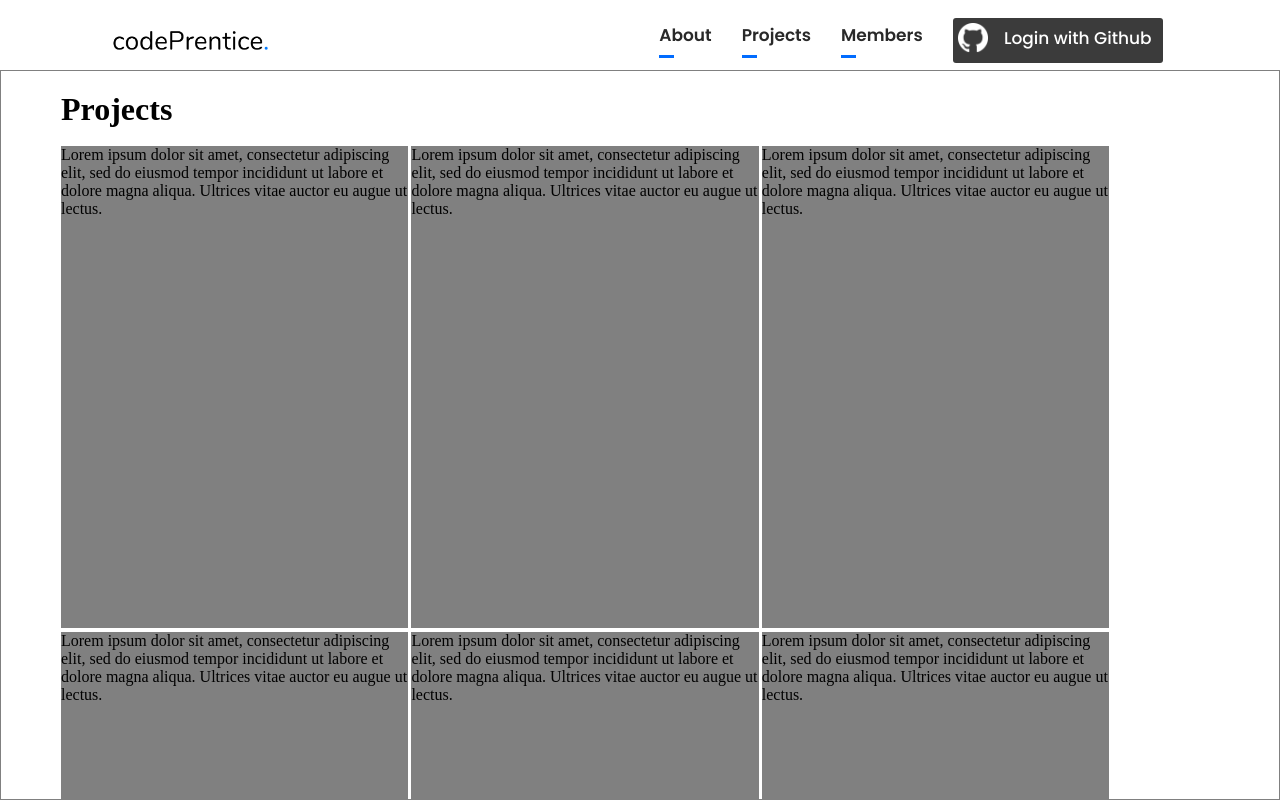
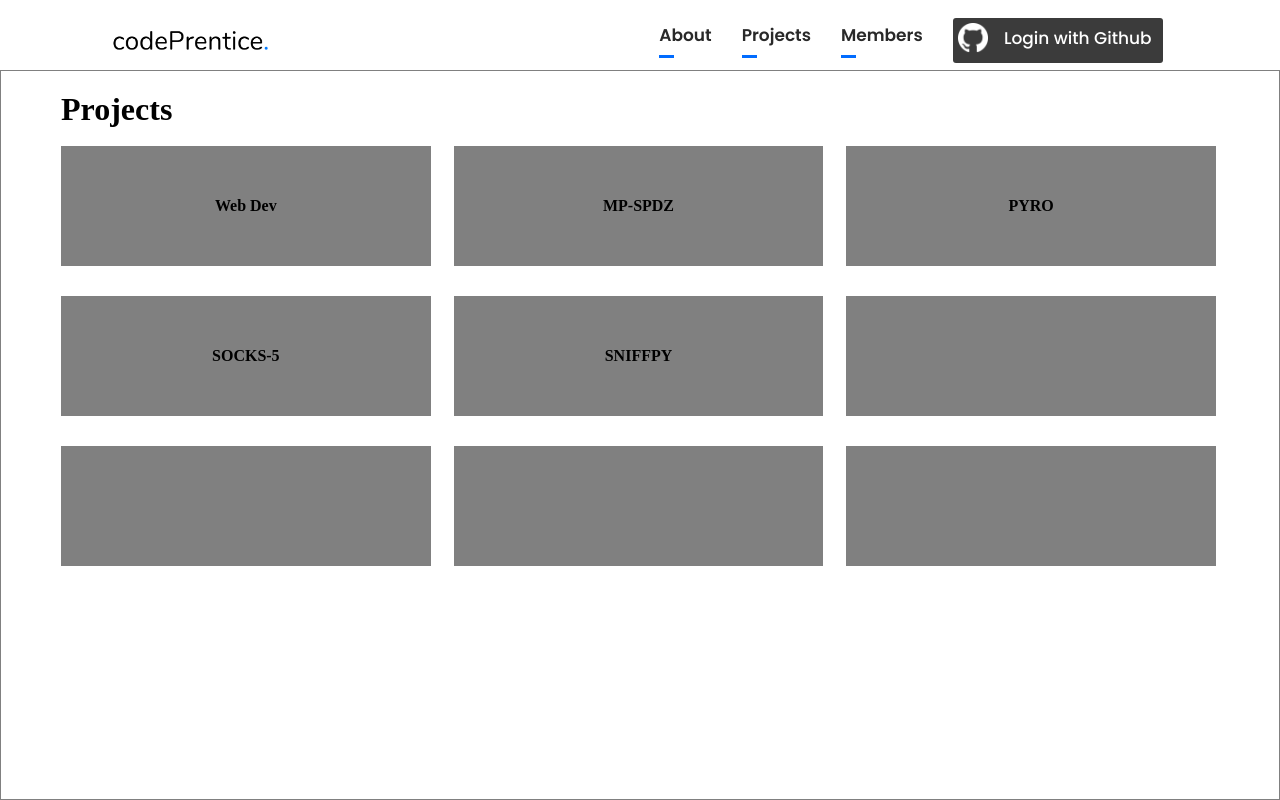
Before and after one commit to codeprentice-org/codeprentice-site-revamped, a React (Create React App) app in the folder frontend/: page /projects in a window 1280 px wide. Built offline with nearby package versions, Linux system fonts and the light colour scheme.

Commit message:
Enabled hovering

```diff
--- a/frontend/src/components/projects-page/project.css
+++ b/frontend/src/components/projects-page/project.css
@@ -5,33 +5,31 @@
   border: 1px solid gray;
   overflow-x: scroll;
 }
+
 .project_display {
+  display: grid;
+  grid-template-columns: repeat(3, 1fr);
+  grid-template-rows: repeat(3, 150px);
+  column-gap: 20px;
+}
+.project {
   display: flex;
-  flex-direction: row;
-  flex-wrap: wrap;
-  width: 100%;
-  height: 100%;
-}
-
-.project {
-  height: 70%;
-  width: 30%;
-  margin-bottom: 4px;
+  justify-content: center;
+  align-items: center;
+  padding: 30px;
+  width: auto;
+  z-index: 0;
   background-color: gray;
-  -webkit-transition: height 0.5s ease-out;
-  -moz-transition: height 0.5s ease-out;
-  -o-transition: height 0.5s ease-out;
-  -ms-transition: height 0.5s ease-out;
   transition: height 0.5s ease-out;
 }
 
 .project:hover {
   background-color: lightgray;
-  height: 100%;
-  position: static;
-  -webkit-transition: height 0.5s ease-out;
+  z-index: 10;
+  height: 50vh;
+  /* -webkit-transition: height 0.5s ease-out;
   -moz-transition: height 0.5s ease-out;
   -o-transition: height 0.5s ease-out;
-  -ms-transition: height 0.5s ease-out;
+  -ms-transition: height 0.5s ease-out; */
   transition: height 0.5s ease-out;
 }
--- a/frontend/src/components/projects-page/projects_page.tsx
+++ b/frontend/src/components/projects-page/projects_page.tsx
@@ -15,11 +15,11 @@ const Projects: React.FC<ProjectsProps> = () => {
            <h1>Projects</h1>
            <br/>
                 <div className="project_display">
-               <Project name={project_name} desc={project_desc} />
-                <Project name={project_name} desc={project_desc}/>
-                <Project name={project_name} desc={project_desc} />
-                <Project name={project_name} desc={project_desc}/>
-                <Project name={project_name} desc={project_desc}/>
+               <Project name={"Web Dev"} desc={project_desc} />
+                <Project name={"MP-SPDZ"} desc={project_desc}/>
+                <Project name={"PYRO"} desc={project_desc} />
+                <Project name={"SOCKS-5"} desc={project_desc}/>
+                <Project name={"SNIFFPY"} desc={project_desc}/>
                 <Project name={project_name} desc={project_desc}/>
                 <Project name={project_name} desc={project_desc}/>
                 <Project name={project_name} desc={project_desc}/>
@@ -37,7 +37,7 @@ const Project: React.FC<ProjectProps> = (props) => {
     return (
         <div className="project">
             <h4>{props.name}</h4>
-            <p>{props.desc}</p>
+            {/* <p>{props.desc}</p> */}
         </div>
     )
 
```
